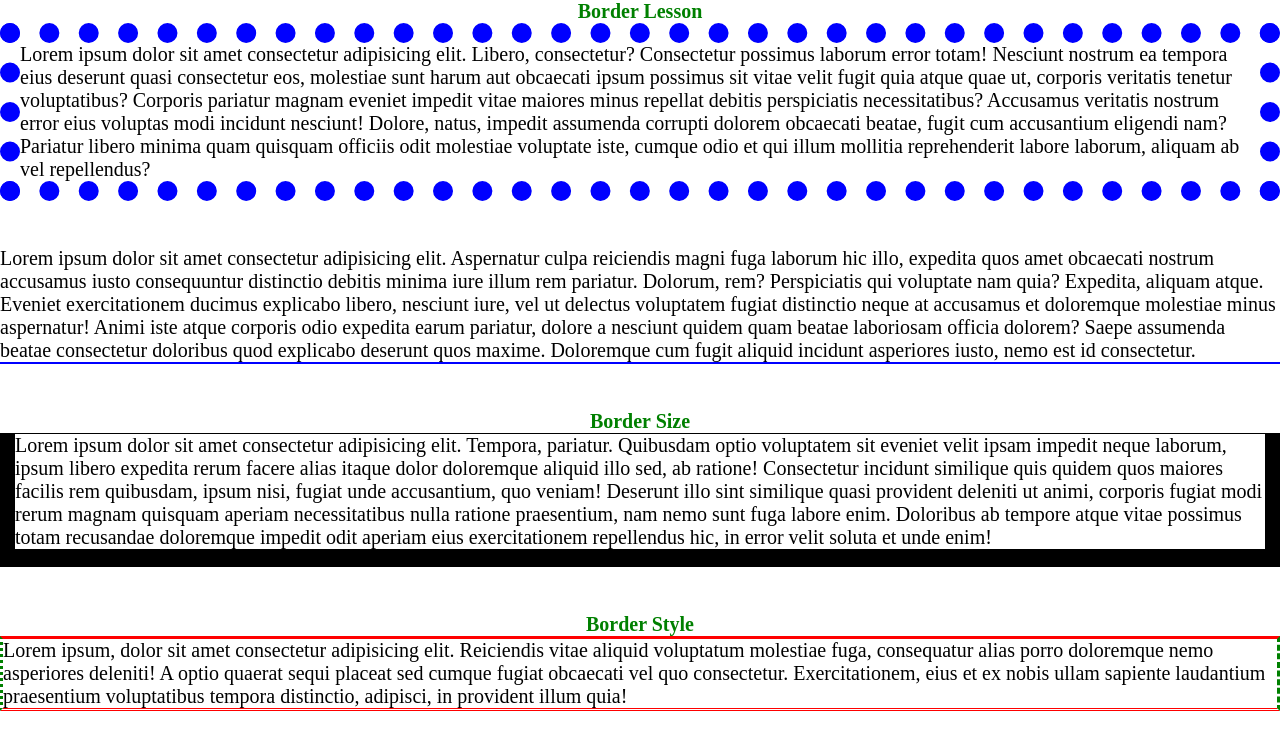
After one commit to Pamokkha/pamokkha.github.io, a PHP site: page /CSS/border.html in a window 1280 px wide. The commit adds this page. Shown: the top 750 px of the page. Run offline with PHP 8.4, Linux system fonts and the light colour scheme.

Commit message:
new lesson

```diff
--- /dev/null
+++ b/CSS/border.html
@@ -0,0 +1,21 @@
+<!DOCTYPE html>
+<html lang="en">
+<head>
+    <meta charset="UTF-8">
+    <meta name="viewport" content="width=device-width, initial-scale=1.0">
+    <title>Document</title>
+    <link rel="stylesheet" href="custom.css">
+</head>
+<body>
+    <h1>Border Lesson</h1>
+    <p class="borderOne">Lorem ipsum dolor sit amet consectetur adipisicing elit. Libero, consectetur? Consectetur possimus laborum error totam! Nesciunt nostrum ea tempora eius deserunt quasi consectetur eos, molestiae sunt harum aut obcaecati ipsum possimus sit vitae velit fugit quia atque quae ut, corporis veritatis tenetur voluptatibus? Corporis pariatur magnam eveniet impedit vitae maiores minus repellat debitis perspiciatis necessitatibus? Accusamus veritatis nostrum error eius voluptas modi incidunt nesciunt! Dolore, natus, impedit assumenda corrupti dolorem obcaecati beatae, fugit cum accusantium eligendi nam? Pariatur libero minima quam quisquam officiis odit molestiae voluptate iste, cumque odio et qui illum mollitia reprehenderit labore laborum, aliquam ab vel repellendus?</p>
+    <br><br>
+    <p class="borderTwo">Lorem ipsum dolor sit amet consectetur adipisicing elit. Aspernatur culpa reiciendis magni fuga laborum hic illo, expedita quos amet obcaecati nostrum accusamus iusto consequuntur distinctio debitis minima iure illum rem pariatur. Dolorum, rem? Perspiciatis qui voluptate nam quia? Expedita, aliquam atque. Eveniet exercitationem ducimus explicabo libero, nesciunt iure, vel ut delectus voluptatem fugiat distinctio neque at accusamus et doloremque molestiae minus aspernatur! Animi iste atque corporis odio expedita earum pariatur, dolore a nesciunt quidem quam beatae laboriosam officia dolorem? Saepe assumenda beatae consectetur doloribus quod explicabo deserunt quos maxime. Doloremque cum fugit aliquid incidunt asperiores iusto, nemo est id consectetur.</p>
+    <br><br>
+    <h1>Border Size</h1>
+    <p class="borderSizeOne">Lorem ipsum dolor sit amet consectetur adipisicing elit. Tempora, pariatur. Quibusdam optio voluptatem sit eveniet velit ipsam impedit neque laborum, ipsum libero expedita rerum facere alias itaque dolor doloremque aliquid illo sed, ab ratione! Consectetur incidunt similique quis quidem quos maiores facilis rem quibusdam, ipsum nisi, fugiat unde accusantium, quo veniam! Deserunt illo sint similique quasi provident deleniti ut animi, corporis fugiat modi rerum magnam quisquam aperiam necessitatibus nulla ratione praesentium, nam nemo sunt fuga labore enim. Doloribus ab tempore atque vitae possimus totam recusandae doloremque impedit odit aperiam eius exercitationem repellendus hic, in error velit soluta et unde enim!</p>
+    <br><br>
+    <h1>Border Style</h1>
+    <p class="borderStyle">Lorem ipsum, dolor sit amet consectetur adipisicing elit. Reiciendis vitae aliquid voluptatum molestiae fuga, consequatur alias porro doloremque nemo asperiores deleniti! A optio quaerat sequi placeat sed cumque fugiat obcaecati vel quo consectetur. Exercitationem, eius et ex nobis ullam sapiente laudantium praesentium voluptatibus tempora distinctio, adipisci, in provident illum quia!</p>
+</body>
+</html>
--- a/CSS/custom.css
+++ b/CSS/custom.css
@@ -2,6 +2,7 @@
 *{
     /* color: red; */
     font-size: 20px;
+    margin: 0;
 }
 /* tag / element selector */
 h1{
@@ -58,3 +59,54 @@ a:visited{
     color:red;
     border:2px solid black;
 }
+/* border ဘောင်ခတ်ထားချင်သောနေရာ*/
+.borderOne{
+    border: 20px dotted blue;
+}
+
+.borderTwo{
+    border-bottom: 2px solid blue;
+}
+
+.borderSizeOne{
+    border-style: solid;
+    /* border-width: 10px; */
+    /* trbl */
+    /* border-with: 10px 100px*/
+    /* T&B/L&R */
+    /* border-width: 10px 50px 100px */
+    /* T/L&R/B */
+    border-width: 1px 15px 18px 15px ;
+    /* T R B L */
+}
+
+.borderStyle{
+    border-style: solid dashed double dotted;
+    border-color: red green;
+}
+/* margin */
+.margin{
+    border: 1px solid black;
+    /* margin: 100px; */
+    margin: 50px 20px;
+    /* margin-left;200px; */
+
+}
+/* padding */
+.padding{
+    border: 1px solid red;
+    padding: 100px 10px 50px 20px;
+}
+/* Inline layout */
+.inline{
+    border: 1px solid red;
+    width: 300px;
+    display: inline-block;
+
+}
+/* block */
+.block{
+    border: 2px solid black;
+    width: 300px;
+    display: inline-block;
+}
--- a/CSS/desc&child.html
+++ b/CSS/desc&child.html
@@ -9,6 +9,7 @@
 <body>
     <h1>Descendent Selector</h1>
     <p class="desc">Lorem ipsum dolor sit amet consectetur adipisicing elit. Minus quae, ducimus ullam dignissimos illo totam quam <a href="">Blanditiis</a>Atque nemo ut perferendis dolore. Delectus architecto nostrum quaerat dolorum vero officia id autem fugit vel aliquam minus consectetur corporis<a href="">laudantium</a> voluptates sapiente ut odio distinctio, veritatis, dolor, alias ratione assumenda laboriosam quia quas. Nihil cum fuga dignissimos atque expedita tenetur, quaerat laudantium sequi? <a href="">excepturi</a>Quas iste dolore quis, culpa hic rem dicta aliquam doloribus ipsum vitae, odit <span>excepturi</span> expedita totam aspernatur. Consectetur doloribus ipsa voluptate autem error quasi modi ad unde possimus ex sunt aspernatur, quam, magni animi, cumque blanditiis sequi expedita soluta libero.</p>
+
     <p>Lorem ipsum dolor sit amet, consectetur adipisicing elit. Non aliquid perspiciatis laboriosam ipsa deleniti vero, quis impedit, consectetur, nemo rerum mollitia inventore quasi labore neque rem exercitationem illo molestiae quod.</p>
 
     <h1>Child Selector</h1>
```
Also changed, not shown: CSS/layout.html (added, +21 -0 lines), CSS/margin.html (added, +16 -0 lines), 1 other file.
